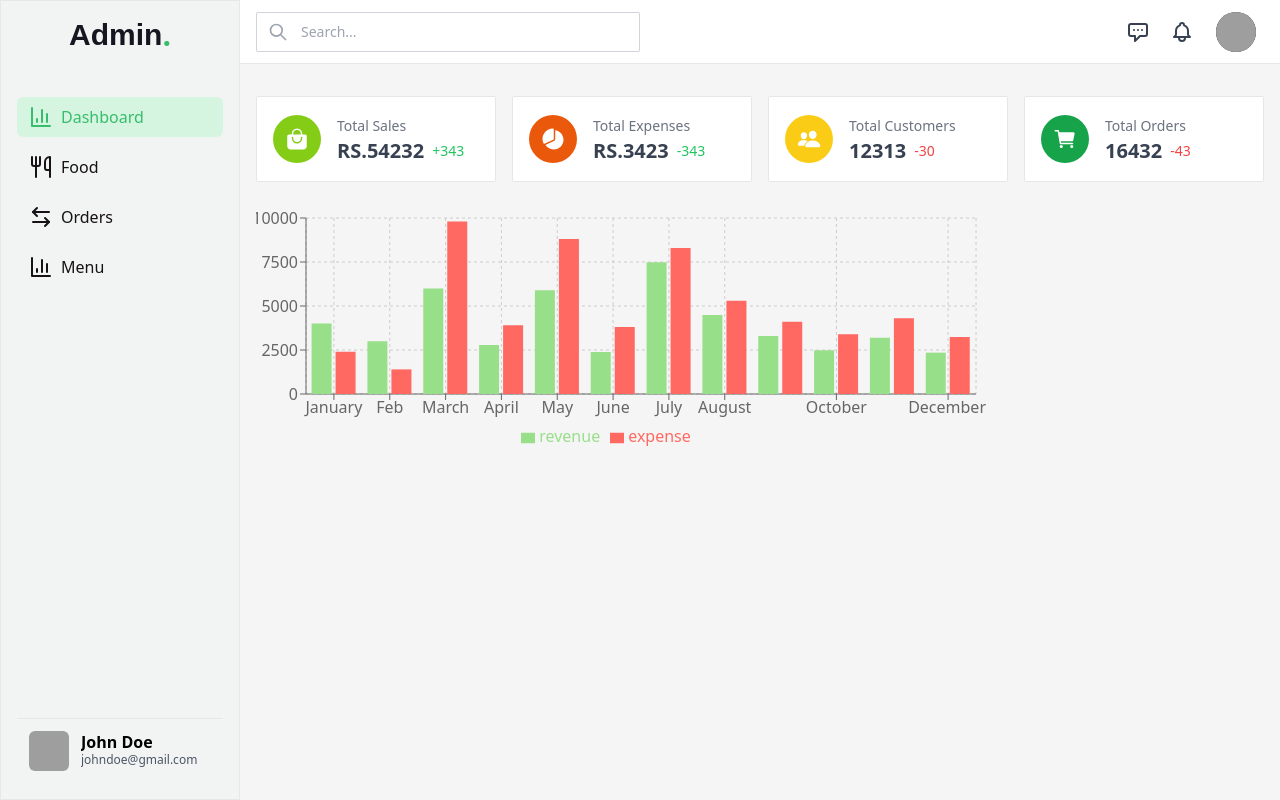
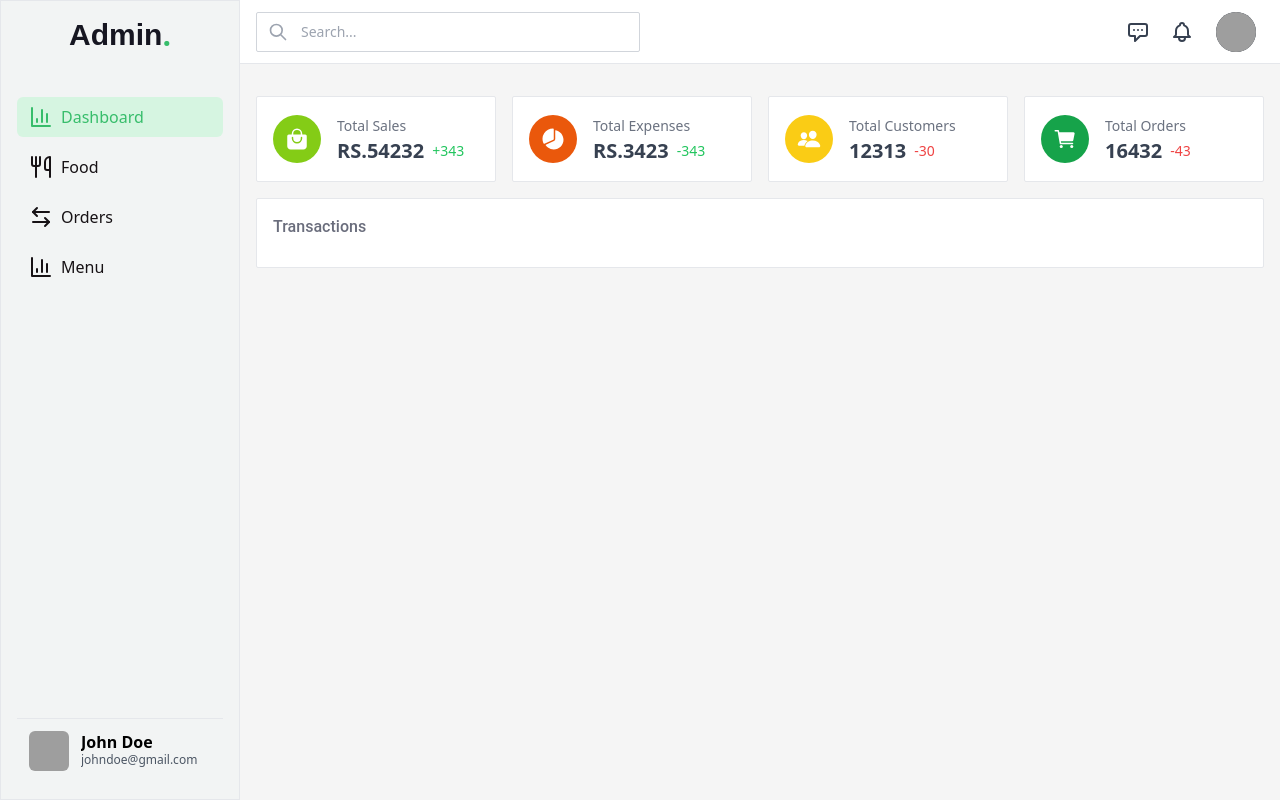
Before and after one commit to jerinwilson7/Canteen-Admin-Panel, a React (Create React App) app: page / in a window 1280 px wide. Built offline with nearby package versions, Linux system fonts and the light colour scheme; grey boxes are pictures that could not be loaded.

Commit message:
updated barchart

```diff
--- a/src/Components/Dashboard/Chart.jsx
+++ b/src/Components/Dashboard/Chart.jsx
@@ -69,6 +69,10 @@ const data = [
 
 function Chart() {
     return (
+        <div className="h-[22rem] bg-white p-4 rounded-sm border border-gray-200 flex flex-col flex-1">
+            <strong className='text-mistBlue font-medium font-Roboto'>Transactions</strong>
+            <div className="mt-3 w-full flex-1 text-xs">
+                <ResponsiveContainer width="100%" height="100%">
                     <BarChart width={730} height={250} data={data}
                         margin={{
                             top: 20,
@@ -84,6 +88,9 @@ function Chart() {
                         <Bar dataKey="revenue" fill="#98df8a" />
                         <Bar dataKey="expense" fill="#ff6961" />
                     </BarChart>
+                </ResponsiveContainer>
+            </div>
+        </div>
         // <div className="h-[22rem] bg-white p-4 rounded-sm border border-gray-200 flex flex-col flex-1">
         //     <strong className="text-gray-700 font-medium">Transactions</strong>
         //     <div className="mt-3 w-full flex-1 text-xs">
```
Lines whose indentation alone changed are shown as unchanged.
